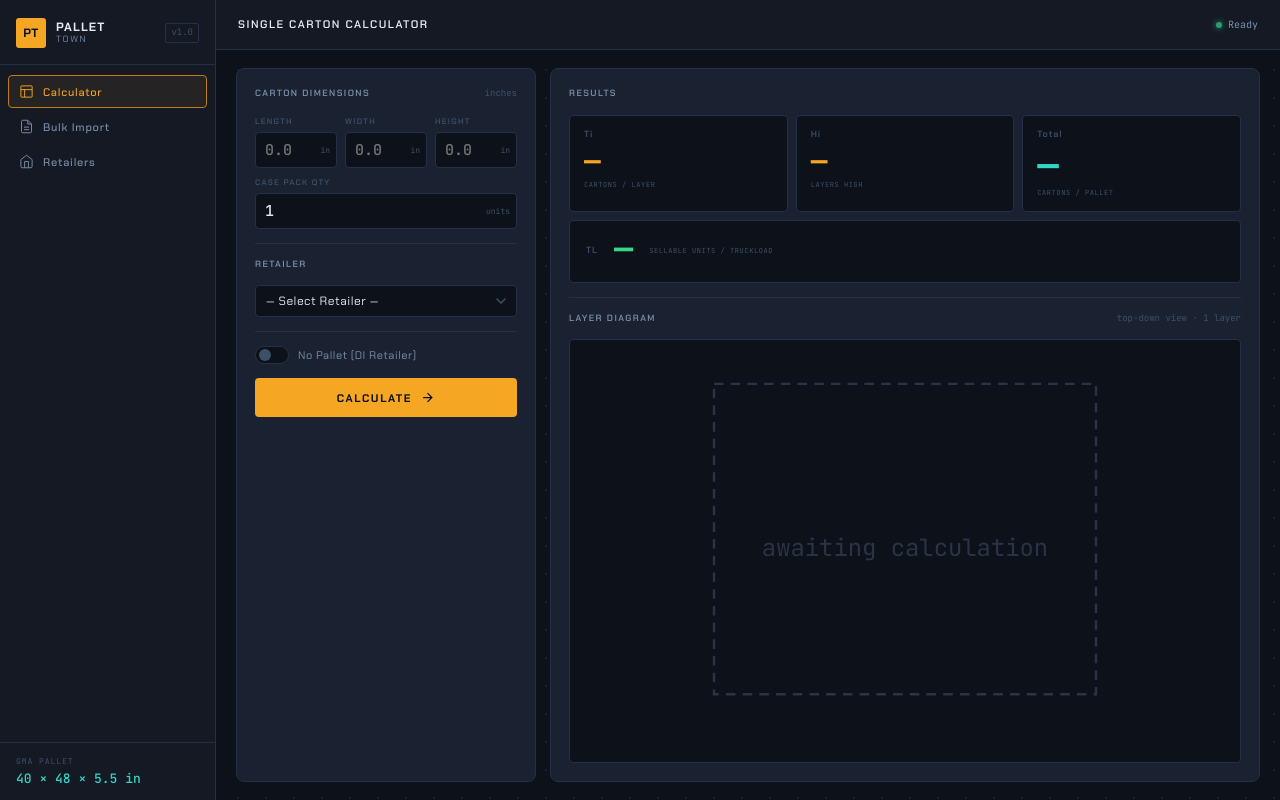
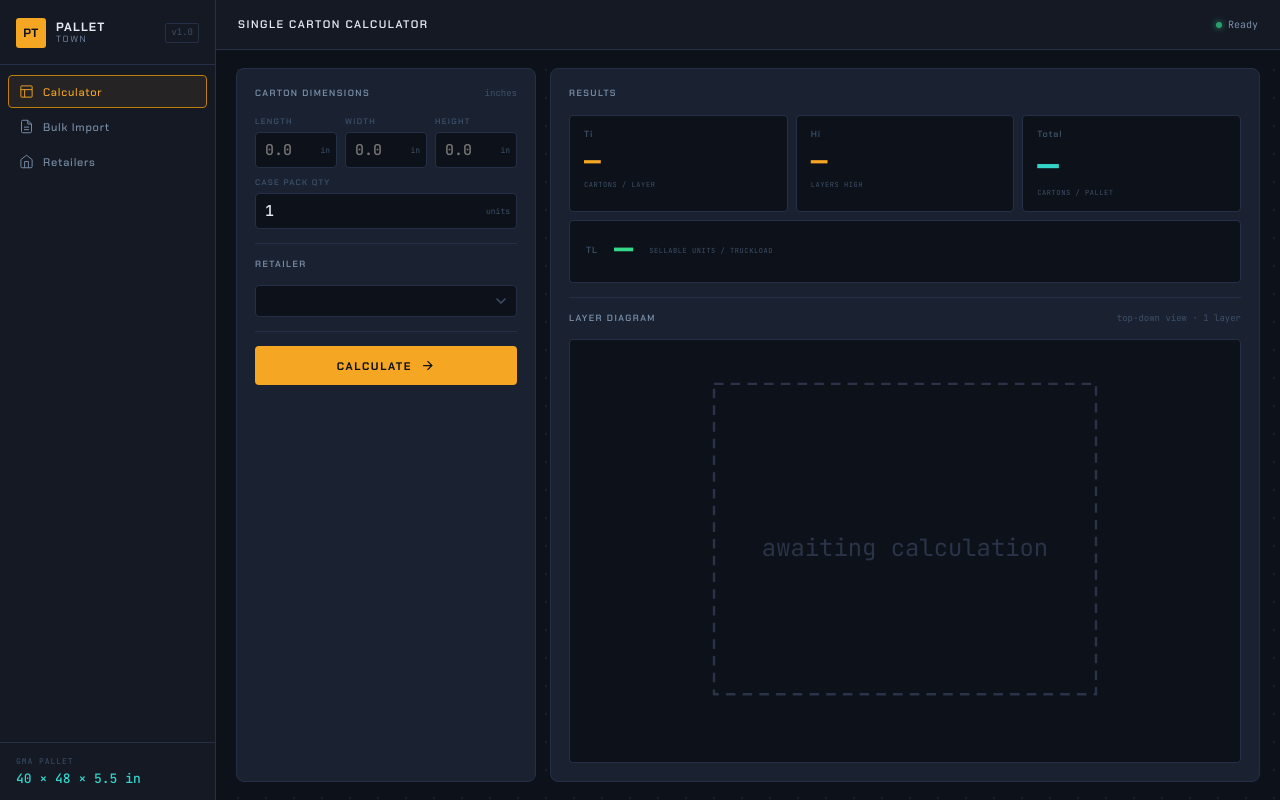
Before and after one commit to mikeciav/pallet-town, a Flask app: page / in a window 1280 px wide. Run offline with Flask 3, Linux system fonts and the light colour scheme; lists and menus that the app fills with data are empty.

Commit message:
Move No Pallet (DI) into retailer config
- Added no_pallet boolean field to retailer schema (default false)
- Removed per-calculation No Pallet toggles from calculator and bulk pages
- Backend now reads no_pallet from the retailer record for both calculate
  endpoints — no longer accepts it as a request param
- Inline editor and retailer cards both expose the toggle with auto-save
- Stack height detail note reads no_pallet from the selected retailer object

```diff
--- a/app.py
+++ b/app.py
@@ -15,21 +15,21 @@ PALLET_W = 40.0
 PALLET_H = 5.5
 
 DEFAULT_RETAILERS = [
-    {"id": 1,  "name": "Walmart",        "max_height": 60, "double_stack_allowed": False, "max_pallets_per_floor": 26},
-    {"id": 2,  "name": "Target",         "max_height": 60, "double_stack_allowed": False, "max_pallets_per_floor": 26},
-    {"id": 3,  "name": "Costco",         "max_height": 58, "double_stack_allowed": True,  "max_pallets_per_floor": 26},
-    {"id": 4,  "name": "Amazon",         "max_height": 50, "double_stack_allowed": True,  "max_pallets_per_floor": 26},
-    {"id": 5,  "name": "Home Depot",     "max_height": 60, "double_stack_allowed": False, "max_pallets_per_floor": 26},
-    {"id": 6,  "name": "Lowe's",         "max_height": 60, "double_stack_allowed": False, "max_pallets_per_floor": 26},
-    {"id": 7,  "name": "Kroger",         "max_height": 60, "double_stack_allowed": False, "max_pallets_per_floor": 26},
-    {"id": 8,  "name": "Sam's Club",     "max_height": 60, "double_stack_allowed": True,  "max_pallets_per_floor": 26},
-    {"id": 9,  "name": "Dollar General", "max_height": 57, "double_stack_allowed": False, "max_pallets_per_floor": 26},
-    {"id": 10, "name": "Dollar Tree",    "max_height": 57, "double_stack_allowed": False, "max_pallets_per_floor": 26},
-    {"id": 11, "name": "Walgreens",      "max_height": 60, "double_stack_allowed": False, "max_pallets_per_floor": 26},
-    {"id": 12, "name": "CVS",            "max_height": 60, "double_stack_allowed": False, "max_pallets_per_floor": 26},
-    {"id": 13, "name": "Best Buy",       "max_height": 60, "double_stack_allowed": False, "max_pallets_per_floor": 26},
-    {"id": 14, "name": "Whole Foods",    "max_height": 60, "double_stack_allowed": False, "max_pallets_per_floor": 26},
-    {"id": 15, "name": "BJ's Wholesale", "max_height": 60, "double_stack_allowed": True,  "max_pallets_per_floor": 26},
+    {"id": 1,  "name": "Walmart",        "max_height": 60, "double_stack_allowed": False, "max_pallets_per_floor": 26, "no_pallet": False},
+    {"id": 2,  "name": "Target",         "max_height": 60, "double_stack_allowed": False, "max_pallets_per_floor": 26, "no_pallet": False},
+    {"id": 3,  "name": "Costco",         "max_height": 58, "double_stack_allowed": True,  "max_pallets_per_floor": 26, "no_pallet": False},
+    {"id": 4,  "name": "Amazon",         "max_height": 50, "double_stack_allowed": True,  "max_pallets_per_floor": 26, "no_pallet": False},
+    {"id": 5,  "name": "Home Depot",     "max_height": 60, "double_stack_allowed": False, "max_pallets_per_floor": 26, "no_pallet": False},
+    {"id": 6,  "name": "Lowe's",         "max_height": 60, "double_stack_allowed": False, "max_pallets_per_floor": 26, "no_pallet": False},
+    {"id": 7,  "name": "Kroger",         "max_height": 60, "double_stack_allowed": False, "max_pallets_per_floor": 26, "no_pallet": False},
+    {"id": 8,  "name": "Sam's Club",     "max_height": 60, "double_stack_allowed": True,  "max_pallets_per_floor": 26, "no_pallet": False},
+    {"id": 9,  "name": "Dollar General", "max_height": 57, "double_stack_allowed": False, "max_pallets_per_floor": 26, "no_pallet": False},
+    {"id": 10, "name": "Dollar Tree",    "max_height": 57, "double_stack_allowed": False, "max_pallets_per_floor": 26, "no_pallet": False},
+    {"id": 11, "name": "Walgreens",      "max_height": 60, "double_stack_allowed": False, "max_pallets_per_floor": 26, "no_pallet": False},
+    {"id": 12, "name": "CVS",            "max_height": 60, "double_stack_allowed": False, "max_pallets_per_floor": 26, "no_pallet": False},
+    {"id": 13, "name": "Best Buy",       "max_height": 60, "double_stack_allowed": False, "max_pallets_per_floor": 26, "no_pallet": False},
+    {"id": 14, "name": "Whole Foods",    "max_height": 60, "double_stack_allowed": False, "max_pallets_per_floor": 26, "no_pallet": False},
+    {"id": 15, "name": "BJ's Wholesale", "max_height": 60, "double_stack_allowed": True,  "max_pallets_per_floor": 26, "no_pallet": False},
 ]
 
 
@@ -54,6 +54,7 @@ def _parse_retailer_body(data: dict, base=None) -> dict:
                                                base.get("double_stack_allowed", False))),
         "max_pallets_per_floor": int(data.get("max_pallets_per_floor",
                                               base.get("max_pallets_per_floor", 26))),
+        "no_pallet":             bool(data.get("no_pallet", base.get("no_pallet", False))),
     }
 
 
@@ -117,8 +118,7 @@ def api_calculate():
     if not retailer:
         return jsonify({"error": "Retailer not found"}), 404
 
-    exclude_pallet  = bool(data.get("exclude_pallet_height", False))
-    case_pack_qty   = max(1, int(data.get("case_pack_qty", 1)))
+    case_pack_qty = max(1, int(data.get("case_pack_qty", 1)))
     result = calculate(
         carton_l=carton_l,
         carton_w=carton_w,
@@ -126,7 +126,7 @@ def api_calculate():
         max_height=retailer["max_height"],
         pallet_l=PALLET_L,
         pallet_w=PALLET_W,
-        pallet_h=0.0 if exclude_pallet else PALLET_H,
+        pallet_h=0.0 if retailer.get("no_pallet", False) else PALLET_H,
     )
     stack_mult = 2 if retailer["double_stack_allowed"] else 1
     result["truckload_qty"] = (
@@ -151,8 +151,7 @@ def api_calculate_bulk():
     if not cartons:
         return jsonify({"error": "No cartons provided"}), 400
 
-    exclude_pallet  = bool(data.get("exclude_pallet_height", False))
-    stack_mult      = 2 if retailer["double_stack_allowed"] else 1
+    stack_mult = 2 if retailer["double_stack_allowed"] else 1
     max_pallets     = retailer["max_pallets_per_floor"]
     results = []
     for carton in cartons:
@@ -171,7 +170,7 @@ def api_calculate_bulk():
             max_height=retailer["max_height"],
             pallet_l=PALLET_L,
             pallet_w=PALLET_W,
-            pallet_h=0.0 if exclude_pallet else PALLET_H,
+            pallet_h=0.0 if retailer.get("no_pallet", False) else PALLET_H,
         )
         r["truckload_qty"]        = case_pack_qty * r["total"] * max_pallets * stack_mult
         r["case_pack_qty"]        = case_pack_qty
--- a/static/js/app.js
+++ b/static/js/app.js
@@ -113,6 +113,7 @@ function setupCalculator() {
     document.getElementById(id).addEventListener('blur',  saveInlineRetailer);
   });
   document.getElementById('ie-ds').addEventListener('change', saveInlineRetailer);
+  document.getElementById('ie-nopallet').addEventListener('change', saveInlineRetailer);
 
   // Inline editor: collapse toggle
   document.getElementById('ie-toggle').addEventListener('click', () => {
@@ -132,6 +133,7 @@ async function saveInlineRetailer() {
     max_height:            parseFloat(document.getElementById('ie-maxh').value),
     max_pallets_per_floor: parseInt(document.getElementById('ie-pallets').value, 10),
     double_stack_allowed:  document.getElementById('ie-ds').checked,
+    no_pallet:             document.getElementById('ie-nopallet').checked,
   };
   if (!payload.name || isNaN(payload.max_height) || isNaN(payload.max_pallets_per_floor)) return;
   try {
@@ -156,10 +158,11 @@ function updateInfoBar() {
 
   if (!r) { editor.style.display = 'none'; return; }
 
-  document.getElementById('ie-name').value    = r.name;
-  document.getElementById('ie-maxh').value    = r.max_height;
-  document.getElementById('ie-pallets').value = r.max_pallets_per_floor ?? 26;
-  document.getElementById('ie-ds').checked    = r.double_stack_allowed;
+  document.getElementById('ie-name').value       = r.name;
+  document.getElementById('ie-maxh').value       = r.max_height;
+  document.getElementById('ie-pallets').value    = r.max_pallets_per_floor ?? 26;
+  document.getElementById('ie-ds').checked       = r.double_stack_allowed;
+  document.getElementById('ie-nopallet').checked = r.no_pallet ?? false;
   editor.style.display = 'block';
 }
 
@@ -169,7 +172,6 @@ async function doCalculate() {
   const h  = parseFloat(document.getElementById('c-h').value);
   const cp  = Math.max(1, parseInt(document.getElementById('c-cp').value, 10) || 1);
   const rid = document.getElementById('retailer-select').value;
-  const nop = document.getElementById('no-pallet').checked;
 
   if (!rid)                        { flashBtn('SELECT RETAILER'); return; }
   if (!l || !w || !h || l<=0 || w<=0 || h<=0) { flashBtn('CHECK DIMENSIONS'); return; }
@@ -182,7 +184,7 @@ async function doCalculate() {
       method: 'POST',
       headers: { 'Content-Type': 'application/json' },
       body: JSON.stringify({ length: l, width: w, height: h, retailer_id: rid,
-                             exclude_pallet_height: nop, case_pack_qty: cp }),
+                             case_pack_qty: cp }),
     });
     const data = await res.json();
     if (!res.ok) { flashBtn(data.error || 'ERROR'); setStatus(data.error || 'Error', true); return; }
@@ -215,9 +217,9 @@ function renderResults(d) {
   document.getElementById('detail-strip').style.display = 'flex';
   document.getElementById('d-pattern').textContent    = d.arrangement_desc || '—';
   document.getElementById('d-efficiency').textContent = pct(d.efficiency);
-  const nop = document.getElementById('no-pallet').checked;
+  const r = retailerById(document.getElementById('retailer-select').value);
   document.getElementById('d-height').textContent =
-    `${d.stack_height}"${nop ? ' · no pallet' : ''}`;
+    `${d.stack_height}"${r?.no_pallet ? ' · no pallet' : ''}`;
   document.getElementById('d-pod-l').textContent = d.pod_length ? `${d.pod_length}"` : '—';
   document.getElementById('d-pod-w').textContent = d.pod_width  ? `${d.pod_width}"` : '—';
   document.getElementById('diagram-hint').textContent =
@@ -379,7 +381,6 @@ function parseCSV(text, filename) {
 
 async function doBulkCalc() {
   const rid = document.getElementById('bulk-retailer').value;
-  const nop = document.getElementById('bulk-no-pallet').checked;
   const cp  = Math.max(1, parseInt(document.getElementById('bulk-cp').value, 10) || 1);
 
   if (!rid)              { setBulkStatus('Select a retailer.', true); return; }
@@ -392,8 +393,7 @@ async function doBulkCalc() {
     const res  = await fetch(API.bulkCalc, {
       method: 'POST',
       headers: { 'Content-Type': 'application/json' },
-      body: JSON.stringify({ cartons: bulkData, retailer_id: rid,
-                             exclude_pallet_height: nop, case_pack_qty: cp }),
+      body: JSON.stringify({ cartons: bulkData, retailer_id: rid, case_pack_qty: cp }),
     });
     bulkResults = await res.json();
     if (!res.ok) { setBulkStatus(bulkResults.error || 'Error', true); return; }
@@ -473,6 +473,13 @@ function cardHTML(r) {
           <span class="toggle-text">Double Stack Allowed</span>
         </label>
       </div>
+      <div class="r-field r-field-full" style="margin-top:4px">
+        <label class="toggle-label">
+          <input type="checkbox" id="r-np-${r.id}" class="toggle-input" ${r.no_pallet ? 'checked' : ''}>
+          <span class="toggle-track"><span class="toggle-thumb"></span></span>
+          <span class="toggle-text">No Pallet (DI)</span>
+        </label>
+      </div>
     </div>
   </div>`;
 }
@@ -486,6 +493,7 @@ function bindCardAutoSave(id) {
   document.getElementById(`r-pf-${id}`).addEventListener('input',  save);
   document.getElementById(`r-pf-${id}`).addEventListener('blur',   () => saveCardRetailer(id));
   document.getElementById(`r-ds-${id}`).addEventListener('change', () => saveCardRetailer(id));
+  document.getElementById(`r-np-${id}`).addEventListener('change', () => saveCardRetailer(id));
 }
 
 async function saveCardRetailer(id) {
@@ -494,6 +502,7 @@ async function saveCardRetailer(id) {
     max_height:            parseFloat(document.getElementById(`r-mh-${id}`).value),
     max_pallets_per_floor: parseInt(document.getElementById(`r-pf-${id}`).value, 10),
     double_stack_allowed:  document.getElementById(`r-ds-${id}`).checked,
+    no_pallet:             document.getElementById(`r-np-${id}`).checked,
   };
   if (!payload.name || isNaN(payload.max_height) || isNaN(payload.max_pallets_per_floor)) return;
   try {
--- a/templates/index.html
+++ b/templates/index.html
@@ -157,18 +157,17 @@
                   <span class="toggle-text">Double Stack Allowed</span>
                 </label>
               </div>
+              <div class="ie-row" style="margin-top:8px">
+                <label class="toggle-label">
+                  <input type="checkbox" id="ie-nopallet" class="toggle-input">
+                  <span class="toggle-track"><span class="toggle-thumb"></span></span>
+                  <span class="toggle-text">No Pallet (DI)</span>
+                </label>
+              </div>
             </div>
           </div>
 
           <div class="divider"></div>
-
-          <div class="opts-row">
-            <label class="toggle-label">
-              <input type="checkbox" id="no-pallet" class="toggle-input">
-              <span class="toggle-track"><span class="toggle-thumb"></span></span>
-              <span class="toggle-text">No Pallet (DI Retailer)</span>
-            </label>
-          </div>
 
           <button class="pt-btn" id="calc-btn">
             <span id="calc-btn-text">CALCULATE</span>
@@ -272,13 +271,6 @@
               <span class="field-unit">units</span>
             </div>
           </div>
-          <div class="opts-row">
-            <label class="toggle-label">
-              <input type="checkbox" id="bulk-no-pallet" class="toggle-input">
-              <span class="toggle-track"><span class="toggle-thumb"></span></span>
-              <span class="toggle-text">No Pallet (DI)</span>
-            </label>
-          </div>
           <div class="divider"></div>
           <div class="panel-header">
             <span class="panel-label">CSV FORMAT</span>
```
